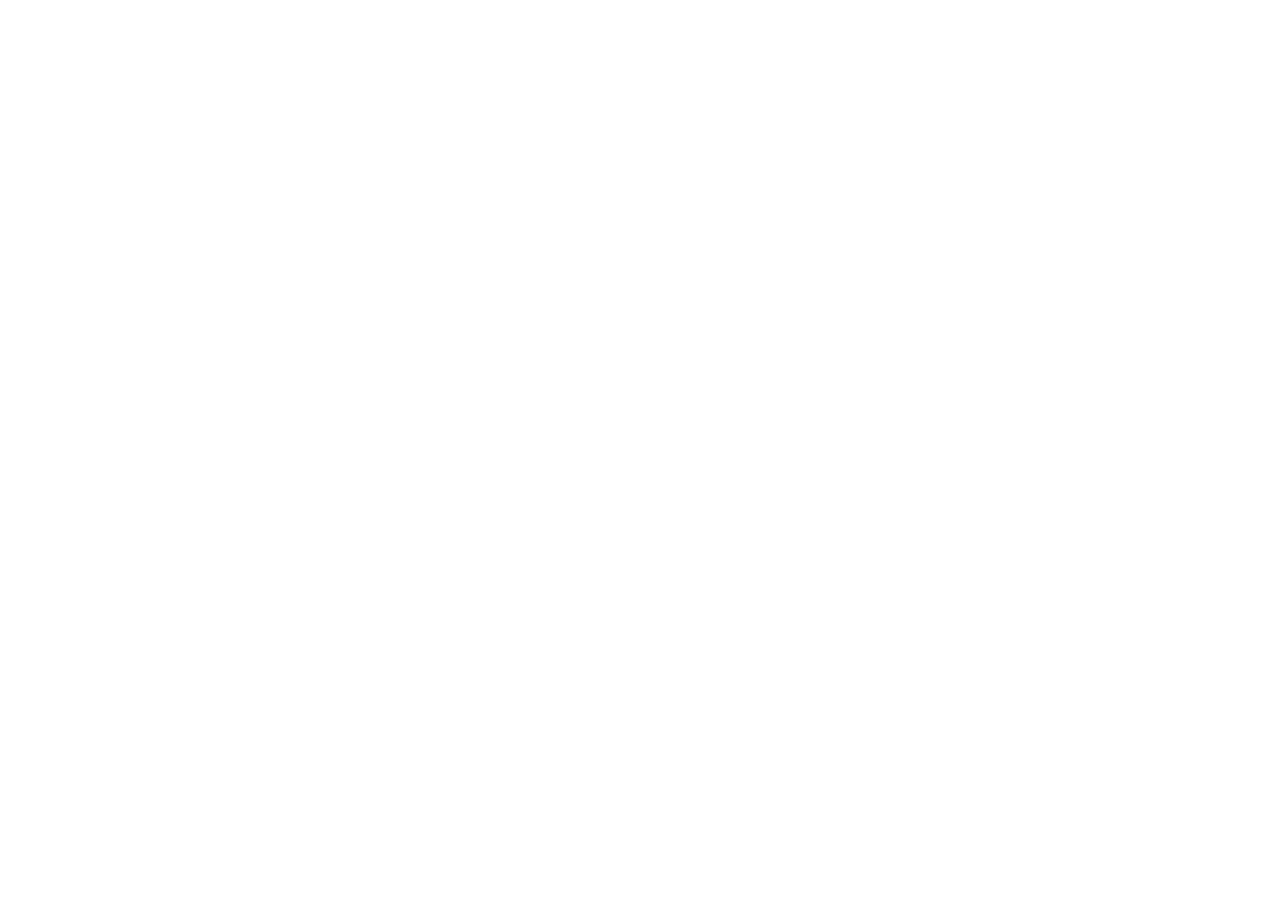
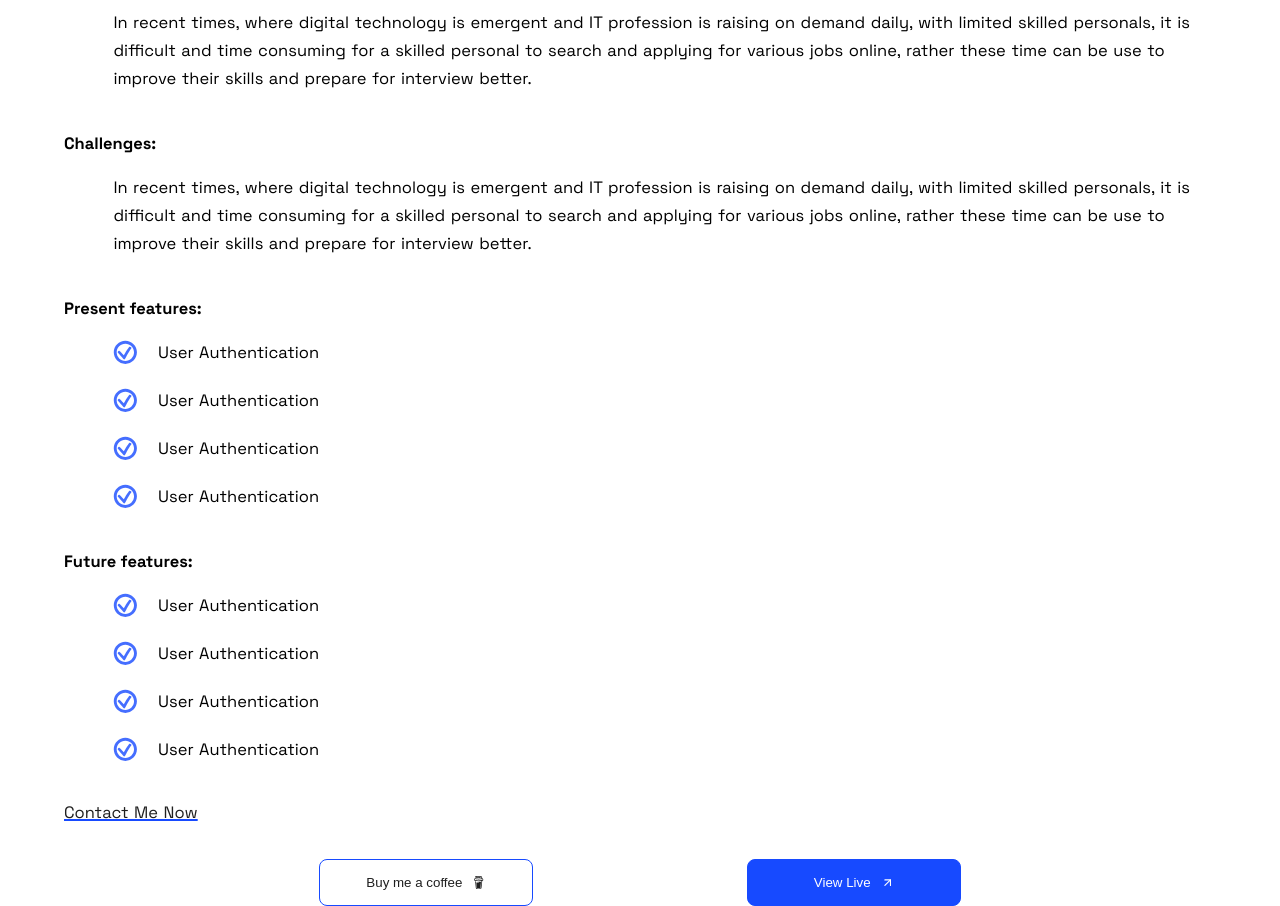
Before and after one commit to codewithmike01/portfolio-v2, a React (Create React App) app: page /project/1 in a window 1280 px wide. Shown: the part 1240-2146 px from the top of the page. Before the commit the page ends 991 px from the top, so only its background shows below. Built offline with nearby package versions, Linux system fonts and the light colour scheme.

Commit message:
feeat: Add project details page

```diff
--- a/src/components/styles/Boarder.styles.tsx
+++ b/src/components/styles/Boarder.styles.tsx
@@ -7,8 +7,7 @@
   cursor: pointer;
   max-width: ${({ width }) => (width ? `${width}` : '20rem')};
   width: 100%;
-  align-self: flex-end;
-  /* margin-right: 3rem; */
+  margin: 0 auto;
   background-color: transparent;
   color: var(--primary-text);
   display: flex;
--- a/src/pages/ProjectDetailPage.tsx
+++ b/src/pages/ProjectDetailPage.tsx
@@ -2,7 +2,12 @@
 import { ProjectPageDetailContainer } from './styles/ProjectPDetailPage.style';
 import NavBar from '../components/NavBar';
 import ProjectPicture from '../assets/images/test_project1.png';
-
+import { GiConfirmed } from 'react-icons/gi';
+import { SiBuymeacoffee } from 'react-icons/si';
+import { FiArrowUpRight } from 'react-icons/fi';
+import { Link } from 'react-router-dom';
+import BorderButton from '../components/BorderButton';
+import BgButton from '../components/BgButton';
 const ProjectDetailPage = () => {
   return (
     <>
@@ -23,6 +28,91 @@
               ))}
             </div>
           </div>
+
+          <div className="project_detail_skill stmt_problem">
+            <h4>Statement of problem: </h4>
+            <p className="sub_content">
+              In recent times, where digital technology is emergent and IT
+              profession is raising on demand daily, with limited skilled
+              personals, it is difficult and time consuming for a skilled
+              personal to search and applying for various jobs online, rather
+              these time can be use to improve their skills and prepare for
+              interview better.
+            </p>
+          </div>
+          <div className="project_detail_skill solution_problem">
+            <h4>Solution to problem: </h4>
+            <p className="sub_content">
+              In recent times, where digital technology is emergent and IT
+              profession is raising on demand daily, with limited skilled
+              personals, it is difficult and time consuming for a skilled
+              personal to search and applying for various jobs online, rather
+              these time can be use to improve their skills and prepare for
+              interview better.
+            </p>
+          </div>
+          <div className="project_detail_skill challenges_section ">
+            <h4>Challenges: </h4>
+            <p className="sub_content">
+              In recent times, where digital technology is emergent and IT
+              profession is raising on demand daily, with limited skilled
+              personals, it is difficult and time consuming for a skilled
+              personal to search and applying for various jobs online, rather
+              these time can be use to improve their skills and prepare for
+              interview better.
+            </p>
+          </div>
+          <div className="project_detail_skill present_feat_section">
+            <h4>Present features: </h4>
+
+            <div className="list_features">
+              <div className="feature_list_item sub_content">
+                <GiConfirmed /> <p>User Authentication</p>
+              </div>
+              <div className="feature_list_item sub_content">
+                <GiConfirmed /> <p>User Authentication</p>
+              </div>
+              <div className="feature_list_item sub_content">
+                <GiConfirmed /> <p>User Authentication</p>
+              </div>
+              <div className="feature_list_item sub_content">
+                <GiConfirmed /> <p>User Authentication</p>
+              </div>
+            </div>
+          </div>
+          <div className="project_detail_skill present_feat_section">
+            <h4>Future features: </h4>
+
+            <div className="list_features">
+              <div className="feature_list_item sub_content">
+                <GiConfirmed /> <p>User Authentication</p>
+              </div>
+              <div className="feature_list_item sub_content">
+                <GiConfirmed /> <p>User Authentication</p>
+              </div>
+              <div className="feature_list_item sub_content">
+                <GiConfirmed /> <p>User Authentication</p>
+              </div>
+              <div className="feature_list_item sub_content">
+                <GiConfirmed /> <p>User Authentication</p>
+              </div>
+            </div>
+          </div>
+
+          <div className="project_detail_skill contact_me">
+            <p className="contact_me">
+              <Link to="/contact"> Contact Me Now</Link>
+            </p>
+          </div>
+        </section>
+
+        <section className="project_details_btn_container">
+          <BorderButton
+            text="Buy me a coffee"
+            icon={<SiBuymeacoffee />}
+            width="10rem"
+          />
+          <BgButton text="View Live" icon={<FiArrowUpRight />} width="10rem" />
         </section>
       </ProjectPageDetailContainer>
     </>
--- a/src/pages/styles/ProjectPDetailPage.style.tsx
+++ b/src/pages/styles/ProjectPDetailPage.style.tsx
@@ -4,14 +4,14 @@
   width: 90%;
   max-width: 1440px;
   margin: 0 auto;
-  margin-top: 13rem;
+  margin-top: 10rem;
   display: flex;
   flex-direction: column;
   gap: 32px;
 
   .project_details_container {
     width: 90%;
-    height: 550px;
+
     margin: 0 auto;
     img {
       width: 100%;
@@ -35,10 +35,29 @@
       gap: 15px;
     }
     .project_detail_skill {
+      .contact_me {
+        a {
+          color: var(--primary-text);
+          text-decoration: underline 2px var(--primary-bg);
+        }
+      }
+
+      p {
+        line-height: 1.7rem;
+        word-spacing: 1.3px;
+      }
+
+      display: flex;
+      flex-direction: column;
+      gap: 15px;
+      .sub_content,
+      .project_details_tag {
+        padding-left: 3rem;
+      }
       .project_details_tag {
         display: flex;
         gap: 15px;
-        padding-left: 3rem;
+        flex-wrap: wrap;
         p {
           display: flex;
           align-items: center;
@@ -49,6 +68,49 @@
           border-radius: 4px;
         }
       }
+
+      .list_features {
+        display: flex;
+        flex-direction: column;
+        gap: 20px;
+        .feature_list_item {
+          display: flex;
+          align-items: center;
+          gap: 20px;
+          svg {
+            font-size: 1.5rem;
+            color: var(--primary-bg);
+            opacity: 0.8;
+          }
+        }
+      }
+    }
+  }
+
+  .project_details_btn_container {
+    margin-top: 45px;
+    display: flex;
+    align-items: center;
+    justify-content: center;
+    gap: 3rem;
+    width: 70%;
+    margin: 0 auto;
+  }
+
+  @media screen and (max-width: 675px) {
+    .project_details_content {
+      .project_detail_skill {
+        .sub_content,
+        .project_details_tag {
+          padding-left: 1rem;
+        }
+      }
+    }
+
+    .project_details_btn_container {
+      flex-direction: column;
+      width: 100%;
     }
   }
 `;
+// hack3490#@#
```
